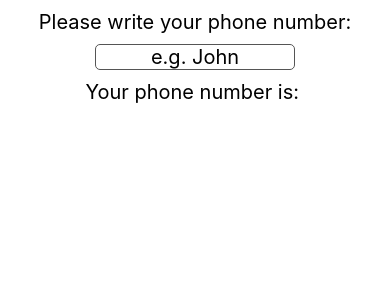
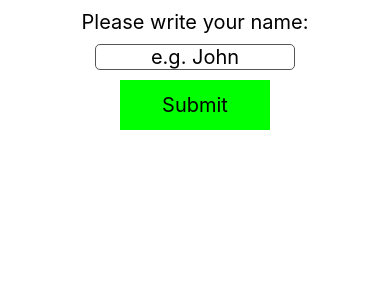
Before and after one commit to WaltsonZh/ReactNativeCourse, a React Native app: screen / in a window 390 px wide. Shown: the top 300 px of the page. Built offline with nearby package versions, Linux system fonts and the light colour scheme.

Commit message:
lesson 12: button, touchables & pressable

```diff
--- a/App.js
+++ b/App.js
@@ -1,16 +1,40 @@
 import { useState } from 'react'
-import { StyleSheet, View, Text, StatusBar, SafeAreaView, TextInput } from 'react-native'
+import { StyleSheet, View, Text, StatusBar, SafeAreaView, TextInput, Button, TouchableOpacity, TouchableHighlight, TouchableWithoutFeedback, Pressable } from 'react-native'
 
 export default function App() {
-  const [phone, setPhone] = useState('')
+  const [name, setName] = useState('')
+  const [submitted, setSubmitted] = useState(false)
+
+  const onPressHandler = () => {
+    setSubmitted((prevSubmitted) => !prevSubmitted)
+  }
 
   return (
     <SafeAreaView style={{ flex: 1 }}>
       <StatusBar />
       <View style={styles.body}>
-        <Text style={styles.text}>Please write your phone number:</Text>
-        <TextInput style={styles.input} placeholder='e.g. John' onChangeText={(value) => setPhone(value)} secureTextEntry />
-        <Text style={styles.text}>Your phone number is: {phone}</Text>
+        <Text style={styles.text}>Please write your name:</Text>
+        <TextInput style={styles.input} placeholder='e.g. John' onChangeText={(value) => setName(value)} />
+
+        {/* <Button title={submitted ? 'Clear' : 'Submit'} onPress={onPressHandler} color='#f00'/> */}
+
+        {/* <TouchableOpacity style={styles.button} onPress={onPressHandler} activeOpacity={0.5}>
+          <Text style={styles.text}>{submitted ? 'Clear' : 'Submit'}</Text>
+        </TouchableOpacity> */}
+
+        {/* <TouchableHighlight style={styles.button} onPress={onPressHandler} underlayColor='#dddddd'>
+          <Text style={styles.text}>{submitted ? 'Clear' : 'Submit'}</Text>
+        </TouchableHighlight> */}
+
+        {/* <TouchableWithoutFeedback style={styles.button} onPress={onPressHandler}>
+          <Text style={styles.text}>{submitted ? 'Clear' : 'Submit'}</Text>
+        </TouchableWithoutFeedback> */}
+
+        <Pressable onPress={onPressHandler} hitSlop={{ top: 10, bottom: 10, right: 10, left: 10 }} android_ripple={{ color: '#00f' }} style={({ pressed }) => [{ backgroundColor: pressed ? '#dddddd' : '#00ff00' }, styles.button]}>
+          <Text style={styles.text}>{submitted ? 'Clear' : 'Submit'}</Text>
+        </Pressable>
+
+        {submitted ? <Text style={styles.text}>You are registered as {name}</Text> : null}
       </View>
     </SafeAreaView>
   )
@@ -34,5 +58,13 @@ const styles = StyleSheet.create({
     borderRadius: 5,
     textAlign: 'center',
     fontSize: 20,
+    marginBottom: 10,
+  },
+  button: {
+    width: 150,
+    height: 50,
+    // backgroundColor: '#00ff00',
+    alignItems: 'center',
+    justifyContent: 'center',
   },
 })
```
